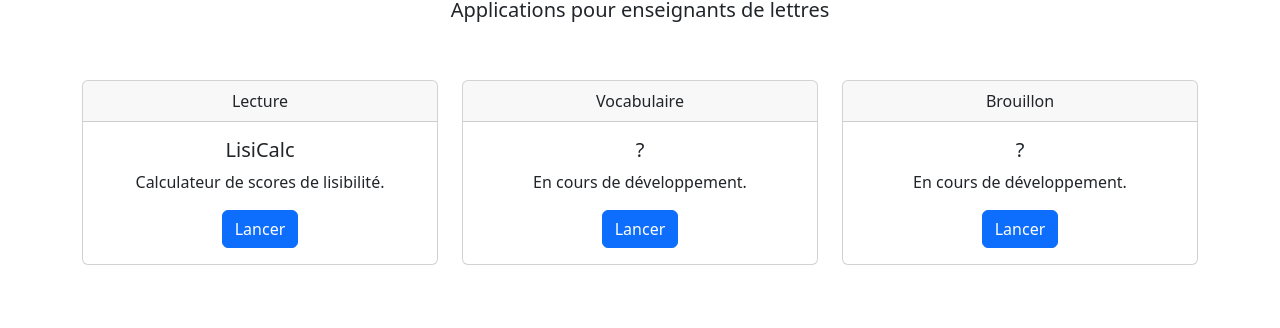
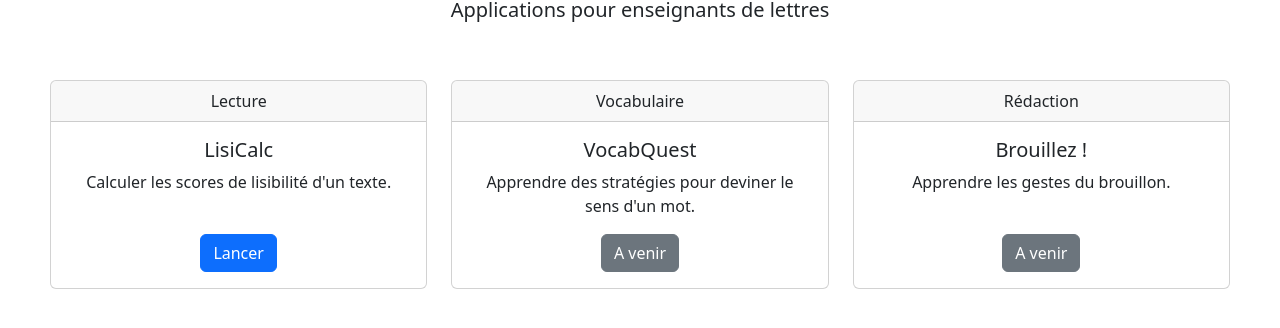
Before and after one commit to filkat34/LitToolkit, an Angular app: page / in a window 1280 px wide. Shown: the part 146-474 px from the top of the page. Built offline with nearby package versions, Linux system fonts and the light colour scheme.

Commit message:
card deck ok

```diff
--- a/src/app/app-list/app-list.component.html
+++ b/src/app/app-list/app-list.component.html
@@ -1,45 +1,51 @@
 <main>
-  <div class="container text-center">
+  <div class="text-center mb-4">
     <div class="row">
       <div class="col">
-        <div class="card">
+        <div class="card h-100">
           <div class="card-header">
             Lecture
           </div>
-          <div class="card-body">
+          <div class="card-body d-flex flex-column">
             <h5 class="card-title">LisiCalc</h5>
             <p class="card-text">
-              Calculateur de scores de lisibilité.
+              Calculer les scores de lisibilité d'un texte.
             </p>
-            <a routerLink='/lisicalc' class="btn btn-primary">Lancer</a>
+            <div class="mt-auto">
+              <a routerLink='/lisicalc' class="btn btn-primary">Lancer</a>
+            </div>
           </div>
         </div>
       </div>
       <div class="col">
-        <div class="card">
+        <div class="card h-100">
           <div class="card-header">
             Vocabulaire
           </div>
-          <div class="card-body">
-            <h5 class="card-title">?</h5>
+          <div class="card-body d-flex flex-column">
+            <h5 class="card-title">VocabQuest</h5>
             <p class="card-text">
-              En cours de développement.
+              Apprendre des stratégies pour deviner le sens d'un mot.
             </p>
-            <a routerLink='' class="btn btn-primary">Lancer</a>
+            <div class="mt-auto">
+              <a routerLink='' class="btn btn-secondary">A venir</a>
+            </div>
           </div>
         </div>
       </div>
       <div class="col">
-        <div class="card">
+        <div class="card h-100">
           <div class="card-header">
-            Brouillon
+            Rédaction
           </div>
-          <div class="card-body">
-            <h5 class="card-title">?</h5>
+          <div class="card-body d-flex flex-column">
+            <h5 class="card-title">Brouillez !</h5>
             <p class="card-text">
-              En cours de développement.
+              Apprendre les gestes du brouillon.
             </p>
-            <a routerLink='' class="btn btn-primary">Lancer</a>
+            <div class="mt-auto">
+              <a routerLink='' class="btn btn-secondary">A venir</a>
+            </div>
           </div>
         </div>
       </div>
```
